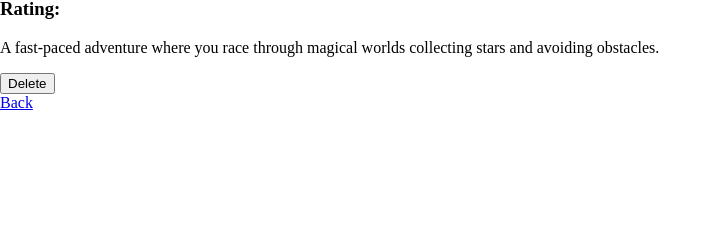
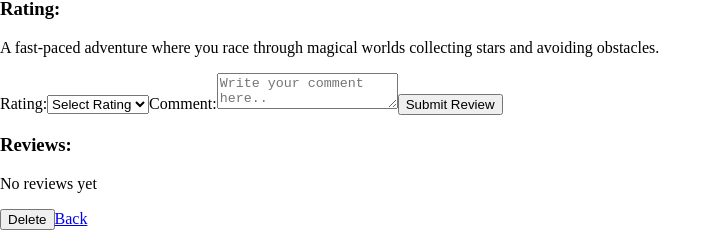
Before and after one commit to HawraAlaam/WonderPark_Frontend, a React (Vite) app: page /games/1 in a window 1280 px wide. Shown: the part 178-421 px from the top of the page, without its empty margins (0-718 px from the left). Built offline with nearby package versions, Linux system fonts and the light colour scheme.

Commit message:
ReviewForm is done

```diff
--- a/package.json
+++ b/package.json
@@ -7,6 +7,7 @@
     "dev": "vite"
   },
   "dependencies": {
+    "axios": "^1.12.2",
     "react": "^19.1.1",
     "react-dom": "^19.1.1",
     "react-router-dom": "^7.9.4"
--- a/src/components/GameDetails.jsx
+++ b/src/components/GameDetails.jsx
@@ -1,9 +1,11 @@
 import { useEffect, useState } from "react"
 import { Link, useNavigate, useParams } from "react-router-dom"
+import ReviewForm from "./ReviewForm"
 
 const GameDetails = ({ games, setGames }) => {
   const { id } = useParams()
   const [game, setGame] = useState(null)
+  const [reviews,setReviews]=useState([])
   const navigate = useNavigate()
 
   useEffect(() => {
@@ -31,9 +33,23 @@ const GameDetails = ({ games, setGames }) => {
             <h3>Rating: {game.rating}</h3>
           </div>
           <p>{game.description}</p>
-          <button onClick={handleDelete}>Delete</button>
+          <ReviewForm reviews={reviews} setReviews={setReviews} gameId={id}/>
+          <div className="reviews-section">
+            <h3>Reviews:</h3>
+            {reviews.length > 0?(
+              reviews.map((review,i)=>(
+                <div key={i}>
+                  <p>Rating:{review.rating}</p>
+                  <p>{review.comment}</p>
+                  </div>
+              ))
+            ) : (
+              <p>No reviews yet</p>
+            )}
+          </div>
         </div>
       </div>
+    <button onClick={handleDelete}>Delete</button>
       <Link to="/">Back</Link>
     </>
   ) : (
--- /dev/null
+++ b/src/components/ReviewForm.jsx
@@ -0,0 +1,44 @@
+import {useState} from "react"
+import axios from "axios"
+
+const ReviewForm=({reviews,setReviews,gameId})=>{
+  const initialState={
+    rating:"",
+    comment:""
+  }
+
+  const[formState,setFormState]=useState(initialState)
+
+  const handleChange=(event)=>{
+    setFormState({...formState,[event.target.name]: event.target.value})
+  }
+
+  const handleSubmit=async(event)=>{
+    event.preventDefault()
+    const response=await axios.post("http://localhost:3000/reviews",{...formState,game:gameId})
+    setReviews([...reviews,response.data])
+    setFormState(initialState)
+  }
+
+  return(
+    <form onSubmit={handleSubmit}>
+      <label htmlFor="rating">Rating:</label>
+      <select name="rating" onChange={handleChange} value={formState.rating}>
+        <option value="" disabled defaultValue>Select Rating</option>
+        <option value="1">1</option>
+        <option value="2">2</option>
+        <option value="3">3</option>
+        <option value="4">4</option>
+        <option value="5">5</option>
+      </select>
+
+      <label htmlFor="comment">Comment:</label>
+      <textarea name="comment" onChange={handleChange} value={formState.comment} placeholder="Write your comment here.."></textarea>
+
+      <button type="submit">Submit Review</button>
+    </form>
+  )
+}
+
+
+export default ReviewForm
```
